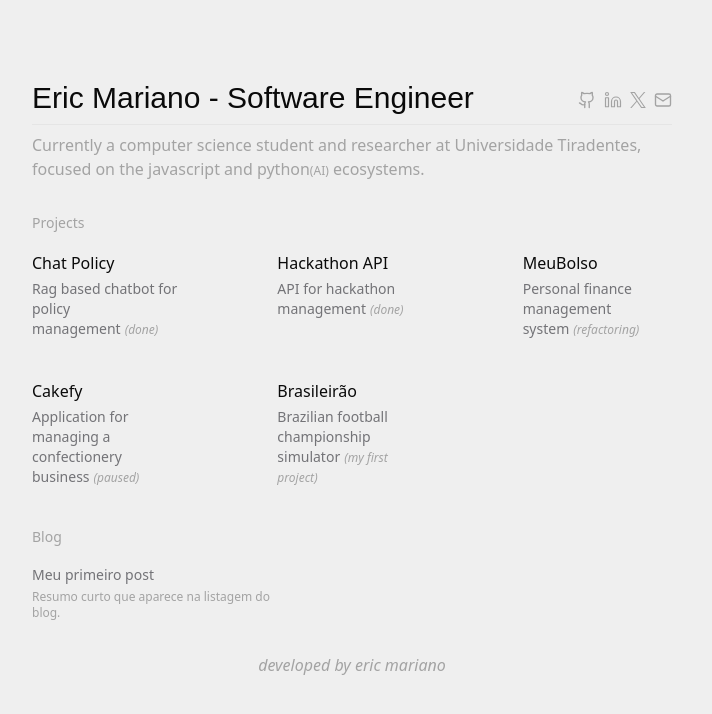
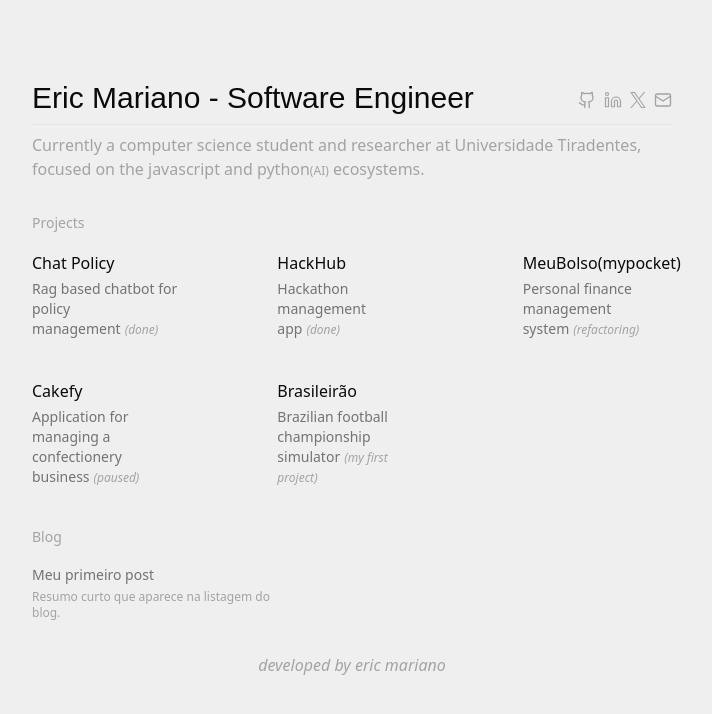
Before and after one commit to EricMariano/homepage, a Next.js app: page / in a window 1280 px wide. Shown: the top 714 px of the page, without its empty margins (288-1000 px from the left). Built offline with nearby package versions, Linux system fonts and the light colour scheme; a web font is replaced by a local one.

Commit message:
Rename projects and update descriptions and links

```diff
--- a/src/app/v-projects-list.ts
+++ b/src/app/v-projects-list.ts
@@ -13,13 +13,13 @@ export const projects: Project[] = [
         link: "https://github.com/EricMariano/chat-policy-backend"
     },
     {
-        title: "Hackathon API",
-        description: "API for hackathon management",
+        title: "HackHub",
+        description: "Hackathon management app",
         status: "(done)",
-        link: "https://github.com/EricMariano/hackathon-api.git"
+        link: "hackhub-mocha.vercel.app/pt"
     },
     {
-        title: "MeuBolso",
+        title: "MeuBolso(mypocket)",
         description: "Personal finance management system",
         status: "(refactoring)",
         link: "https://github.com/EricMariano/trackmymoney-front.git"
```
